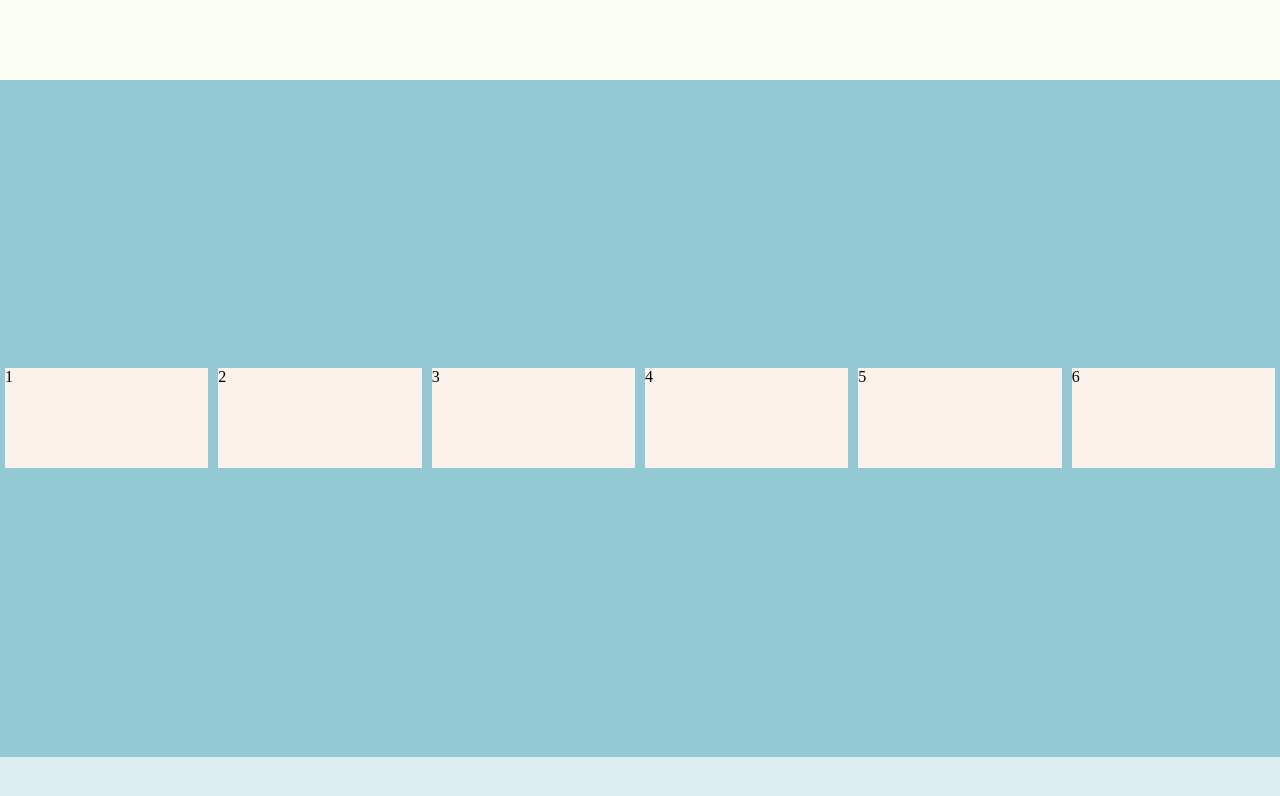
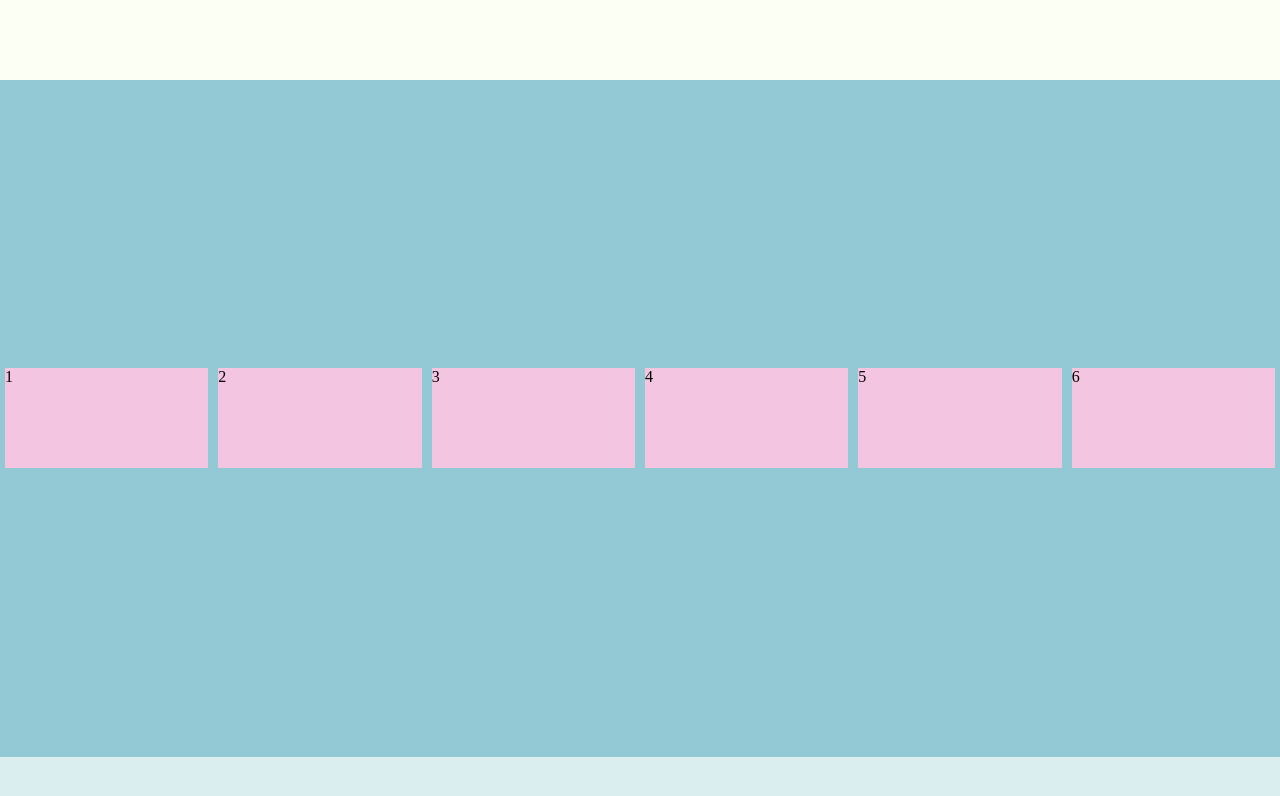
Before and after one commit to learn-co-students/CSS-Flexbox-Code-Along-online-web-sp-000, a plain HTML site: page index.html in a window 1280 px wide. Drawn offline with Linux system fonts and the light colour scheme.

Commit message:
index.css: More pink color

```diff
--- a/index.css
+++ b/index.css
@@ -39,7 +39,7 @@ footer {
   height: 100px;
   width: 100px;
   margin: 5px;
-  background-color: #FCF2EC;
+  background-color: #f3c5e0;
 }
 
 .setWidth {
```
